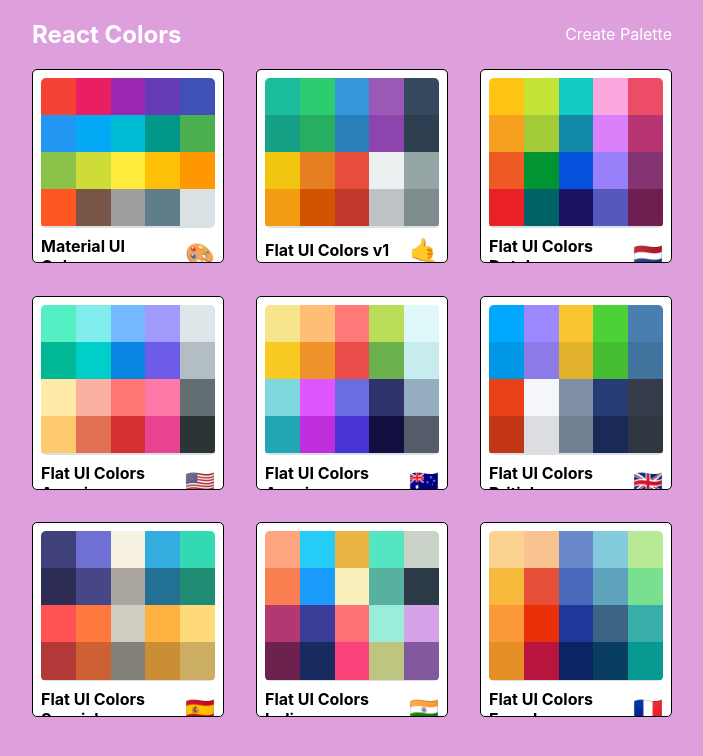
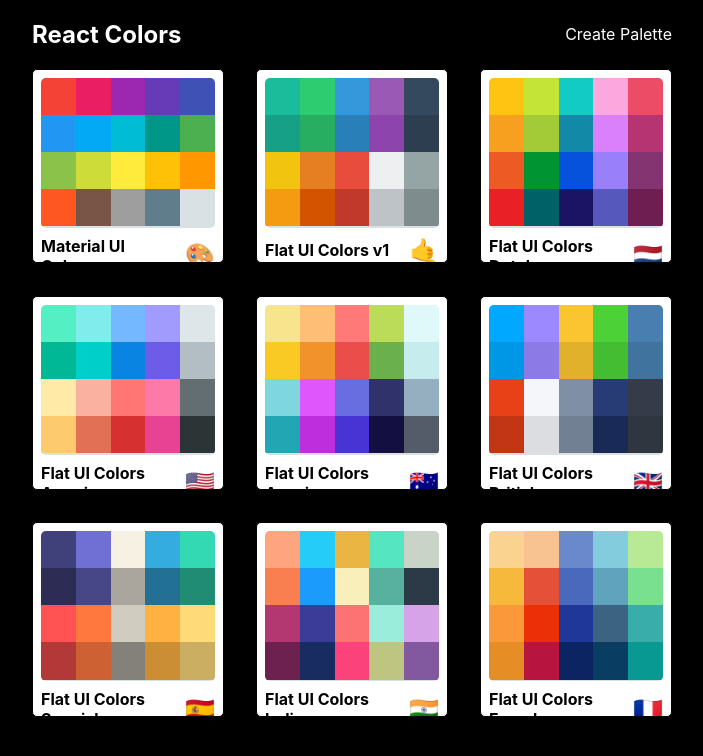
Before and after one commit to Vainakh/Colors_App, a React (Create React App) app: page / in a window 1280 px wide. Shown: the top 756 px of the page, without its empty margins (288-991 px from the left). Built offline with nearby package versions, Linux system fonts and the light colour scheme.

Commit message:
Add random color button

```diff
--- a/src/DraggableColorList.js
+++ b/src/DraggableColorList.js
@@ -4,6 +4,7 @@ import DraggableColorBox from './DraggableColorBox';
 
 const DraggableColorList = ({colors, removeColor}) => {
   return (
+
     <div style={{ height: "100%"}}>
           {colors.map((color, index) => (
           <DraggableColorBox
--- a/src/NewPaletteForm.js
+++ b/src/NewPaletteForm.js
@@ -14,11 +14,9 @@ import ChevronRightIcon from '@material-ui/icons/ChevronRight';
 import {withStyles} from '@material-ui/styles';
 import {ChromePicker} from 'react-color';
 import Button from "@material-ui/core/Button";
-import DraggableColorBox from './DraggableColorBox';
 import {ValidatorForm, TextValidator} from 'react-material-ui-form-validator';
 import DraggableColorList from './DraggableColorList';
 import {arrayMove} from "react-sortable-hoc";
-
 
 const drawerWidth = 400;
 
@@ -85,23 +83,23 @@ function NewPaletteForm(props) {
   const theme = useTheme();
   const [open, setOpen] = React.useState(false);
   const [currentColor, setCurrentColor] = React.useState("plum");
-  const [colorsArray, setColorsArray] = useState([]);
+  const [colorsArray, setColorsArray] = useState(props.palettes[0].colors);
   const [newName, setNewName] = useState("");
   const [newPaletteName, setNewPaletteName] = useState("");
 
-  useEffect(() => {
+  // useEffect(() => {
 
-    ValidatorForm.addValidationRule('isColorNameUnique', value =>
-      colorsArray.every(
-        ({name}) => name.toLowerCase() !== value.toLowerCase()
-      )
-    );
-    ValidatorForm.addValidationRule('isColorUnique', value =>
-      colorsArray.every(
-        ({color}) => color.toLowerCase() !== currentColor.toLowerCase()
-      )
-    );
-  });
+  //   ValidatorForm.addValidationRule('isColorNameUnique', value =>
+  //     colorsArray.every(
+  //       ({name}) => name.toLowerCase() !== value.toLowerCase()
+  //     )
+  //   );
+  //   ValidatorForm.addValidationRule('isColorUnique', value =>
+  //     colorsArray.every(
+  //       ({color}) => color.toLowerCase() !== currentColor.toLowerCase()
+  //     )
+  //   );
+  // });
 
   const handleDrawerOpen = () => {
     setOpen(true);
@@ -115,13 +113,14 @@ function NewPaletteForm(props) {
     setCurrentColor(currentColor.hex);
   };
 
-  const addNewColor = () => {
+  const addNewColor = (event) => {
     const newColor = {
       color: currentColor,
       name: newName
     }
     setColorsArray(colorsArray => ([...colorsArray, newColor]));
     setNewName("");
+    event.preventDefault()
   };
 
   const handleNameChange = (event) => {
@@ -130,7 +129,11 @@ function NewPaletteForm(props) {
 
   const handlePaletteChange = (event) => {
     setNewPaletteName(event.target.value);
-  }
+  };
+
+  const clearColors = () => {
+    setColorsArray(colorsArray => ([]));
+  };
 
   const handleSubmit = () => {
     let newName = newPaletteName;
@@ -150,6 +153,12 @@ function NewPaletteForm(props) {
   const onSortEnd = ({oldIndex, newIndex}) => {
     setColorsArray(colorsArray => arrayMove(colorsArray, oldIndex, newIndex));
   };
+  const addRandomColor = () => {
+    const allColors = props.palettes.map(palette => palette.colors).flat();
+    var rand = Math.floor(Math.random() * allColors.length);
+    const randomColor = allColors[rand];
+    setColorsArray(colorsArray => [...colorsArray, randomColor]);
+  }
 
   return (
     <div className={classes.root}>
@@ -220,26 +229,32 @@ function NewPaletteForm(props) {
             Design Your Palette
           </Typography>
           <div>
-            <Button variant='contained' color='secondary'>Clear Palette</Button>
-            <Button variant='contained' color='primary'>Random Color</Button>
+            <Button variant='contained' color='secondary' onClick={clearColors}>Clear Palette</Button>
+            <Button
+              variant='contained'
+              color='primary'
+              onClick={() => addRandomColor()}
+              >
+                Random Color
+              </Button>
           </div>
         <ChromePicker
           color={currentColor}
           onChangeComplete={updateCurrentColor}/>
-        <ValidatorForm onSubmit={addNewColor}>
-          <TextValidator
+        <form onSubmit={addNewColor}>
+          <input
             value={newName}
             onChange={handleNameChange}
-            validators={[
-              'required',
-              'isColorNameUnique',
-              'isColorUnique'
-              ]}
-            errorMessages={[
-              'this field is required',
-              'Color name must be unique',
-              'Color already used'
-              ]}
+            // validators={[
+            //   'required',
+            //   'isColorNameUnique',
+            //   'isColorUnique'
+            //   ]}
+            // errorMessages={[
+            //   'this field is required',
+            //   'Color name must be unique',
+            //   'Color already used'
+            //   ]}
             />
           <Button
             variant='contained'
@@ -248,7 +263,7 @@ function NewPaletteForm(props) {
             style={{backgroundColor: currentColor}}
           >Add Color
           </Button>
-        </ValidatorForm>
+        </form>
       </Drawer>
       <main
         className={clsx(classes.content, {
--- a/src/styles/PaletteListStyles.js
+++ b/src/styles/PaletteListStyles.js
@@ -1,6 +1,6 @@
 export default {
   root: {
-    backgroundColor: "plum",
+    backgroundColor: "black",
     height: "100vh",
     display: "flex",
     alignItems: "flex-start",
```
